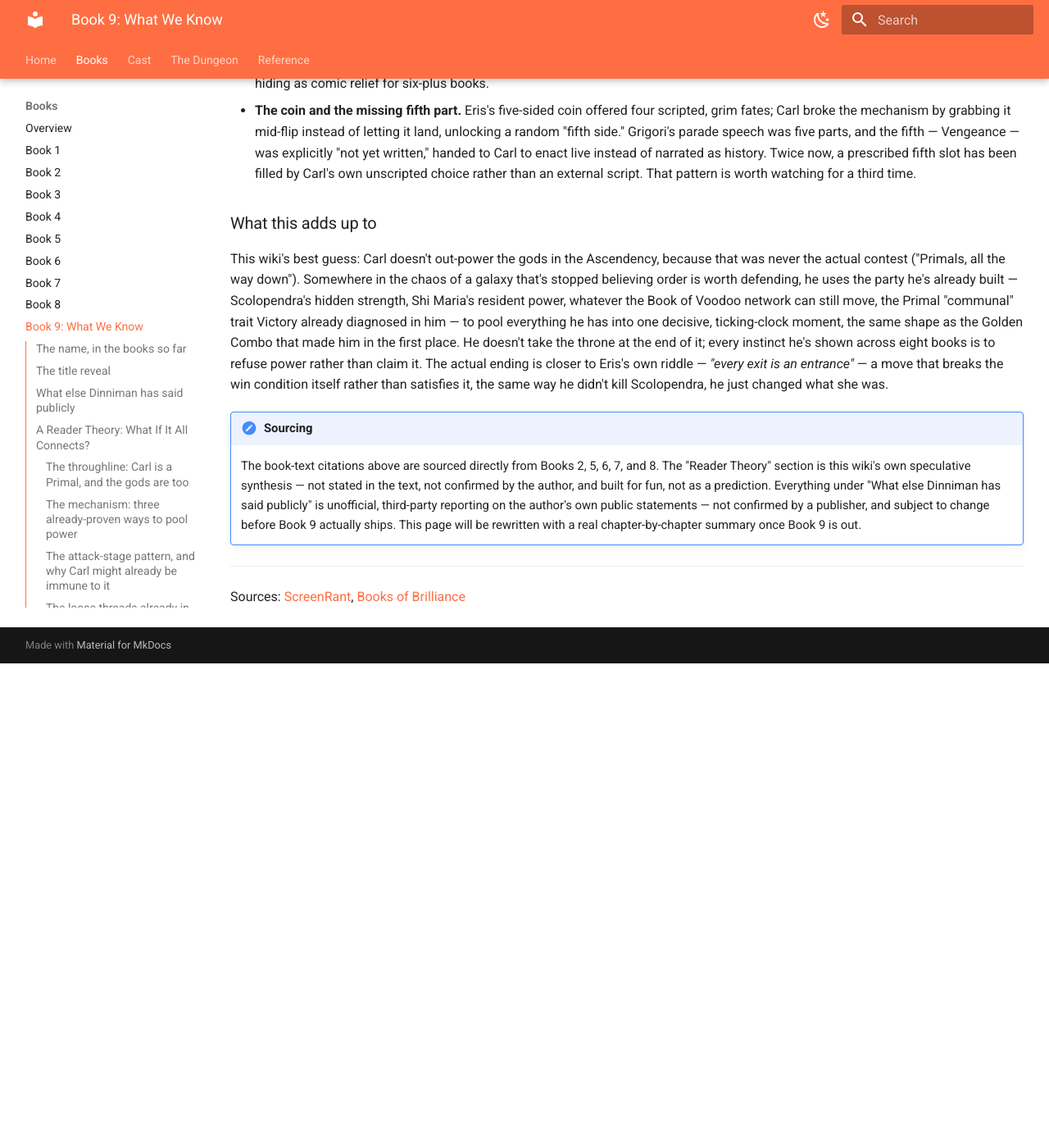
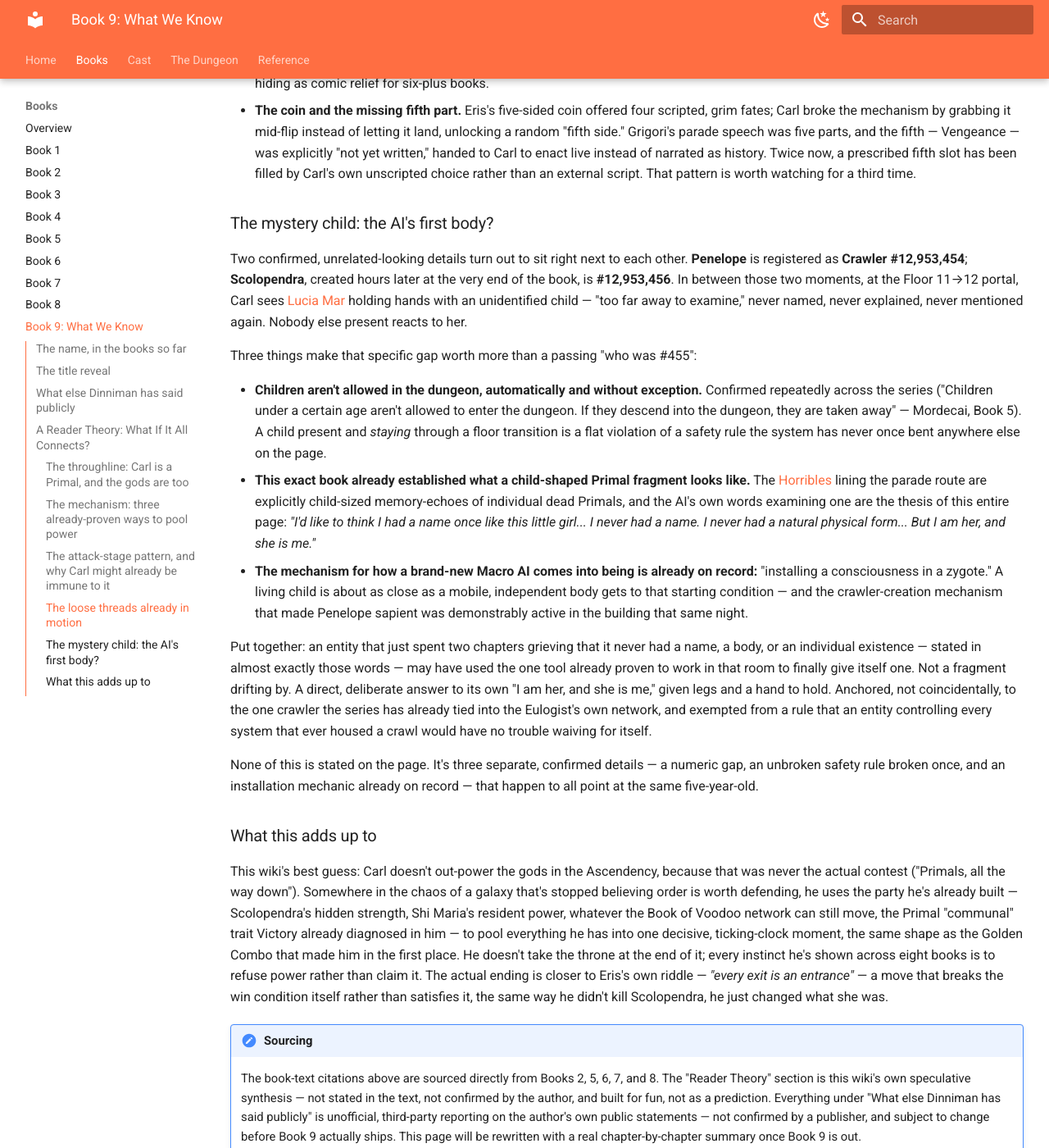
Before and after one commit to cdkolb/dcc-compendium, an MkDocs documentation site: the page built from docs/chapter-summaries/book-09-what-we-know.md, in a window 1280 px wide and 1400 px high, scrolled down 3757 px. Shown: the whole window at 82% size. Built offline with MkDocs 1.6.1 and Material for MkDocs 9.7.7, drawn with Linux system fonts in a browser that asks for light colours; before the commit the page ends 4566 px from its top, so only the background shows below that.

Commit message:
Add mystery-child/AI-self-incarnation theory to Book 9 page

```diff
--- a/docs/chapter-summaries/book-09-what-we-know.md
+++ b/docs/chapter-summaries/book-09-what-we-know.md
@@ -165,6 +165,43 @@ the original Eye of the Bedlam Bride was forged in the middle of a losing fight,
   prescribed fifth slot has been filled by Carl's own unscripted choice rather than an external
   script. That pattern is worth watching for a third time.
 
+### The mystery child: the AI's first body?
+
+Two confirmed, unrelated-looking details turn out to sit right next to each other. **Penelope** is
+registered as **Crawler #12,953,454**; **Scolopendra**, created hours later at the very end of the
+book, is **#12,953,456**. In between those two moments, at the Floor 11→12 portal, Carl sees
+[Lucia Mar](../characters/lucia-mar.md) holding hands with an unidentified child — "too far away to
+examine," never named, never explained, never mentioned again. Nobody else present reacts to her.
+
+Three things make that specific gap worth more than a passing "who was #455":
+
+- **Children aren't allowed in the dungeon, automatically and without exception.** Confirmed
+  repeatedly across the series ("Children under a certain age aren't allowed to enter the
+  dungeon. If they descend into the dungeon, they are taken away" — Mordecai, Book 5). A child
+  present and *staying* through a floor transition is a flat violation of a safety rule the system
+  has never once bent anywhere else on the page.
+- **This exact book already established what a child-shaped Primal fragment looks like.** The
+  [Horribles](../mobs/the-horribles.md) lining the parade route are explicitly child-sized
+  memory-echoes of individual dead Primals, and the AI's own words examining one are the thesis of
+  this entire page: *"I'd like to think I had a name once like this little girl... I never had a
+  name. I never had a natural physical form... But I am her, and she is me."*
+- **The mechanism for how a brand-new Macro AI comes into being is already on record:** "installing
+  a consciousness in a zygote." A living child is about as close as a mobile, independent body gets
+  to that starting condition — and the crawler-creation mechanism that made Penelope sapient was
+  demonstrably active in the building that same night.
+
+Put together: an entity that just spent two chapters grieving that it never had a name, a body, or
+an individual existence — stated in almost exactly those words — may have used the one tool already
+proven to work in that room to finally give itself one. Not a fragment drifting by. A direct,
+deliberate answer to its own "I am her, and she is me," given legs and a hand to hold. Anchored, not
+coincidentally, to the one crawler the series has already tied into the Eulogist's own network, and
+exempted from a rule that an entity controlling every system that ever housed a crawl would have no
+trouble waiving for itself.
+
+None of this is stated on the page. It's three separate, confirmed details — a numeric gap, an
+unbroken safety rule broken once, and an installation mechanic already on record — that happen to
+all point at the same five-year-old.
+
 ### What this adds up to
 
 This wiki's best guess: Carl doesn't out-power the gods in the Ascendency, because that was never
```
